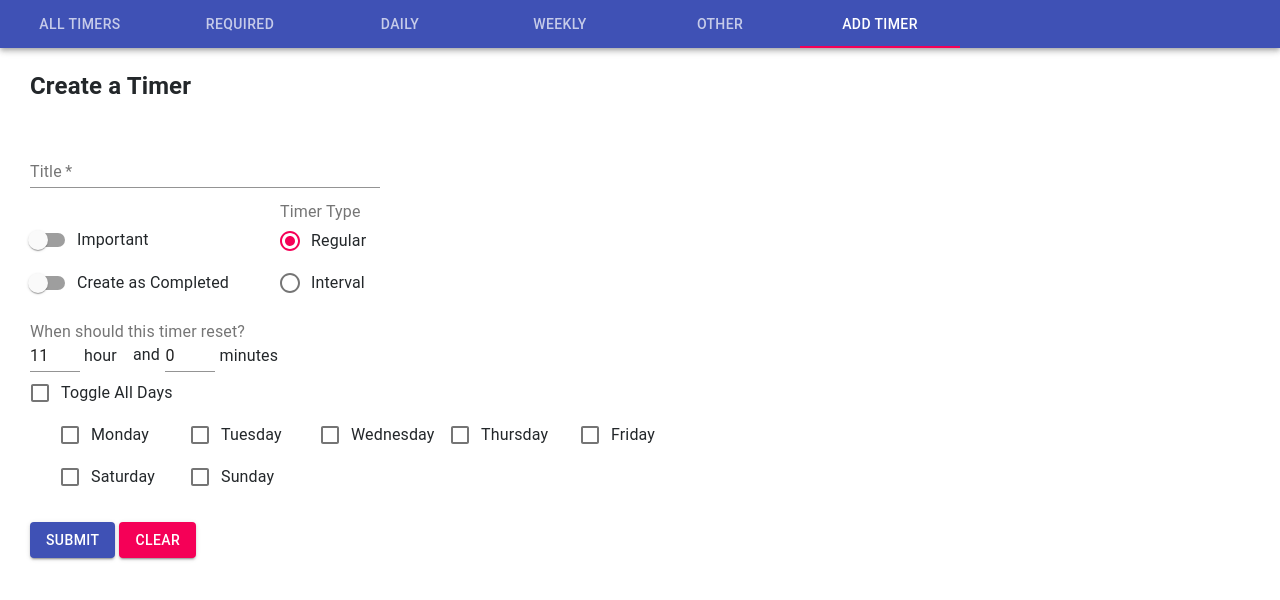
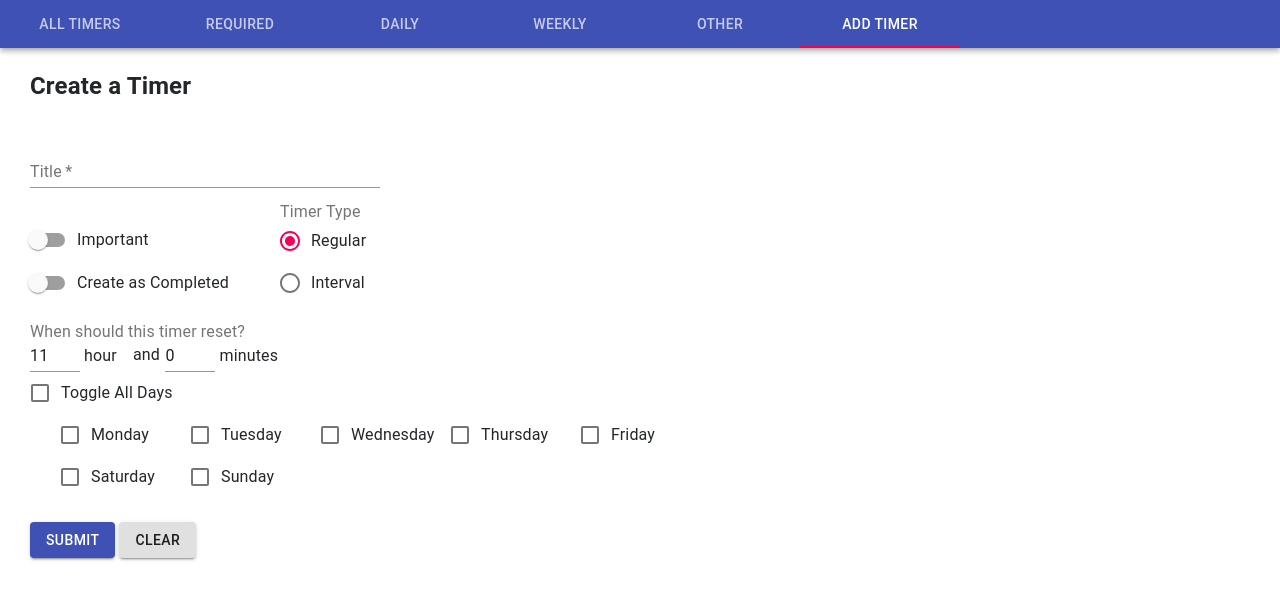
Before and after one commit to ceg9498/todo-timers, a React (Create React App) app: page / in a window 1280 px wide. Both pictures are taken after a click on the tab "ADD TIMER". Shown: the top 600 px of the page. Built offline with nearby package versions, Linux system fonts and the light colour scheme.

Commit message:
Make "Clear" Button uninteresting

```diff
--- a/src/component/addForm.tsx
+++ b/src/component/addForm.tsx
@@ -367,7 +367,7 @@ export default class AddForm extends React.Component<any,any>{
       <Button variant="contained" color="primary" onClick={this.handleSubmit}>
         Submit
       </Button>&nbsp;
-      <Button variant="contained" color="secondary" onClick={this.clearForm}>
+      <Button variant="contained" onClick={this.clearForm}>
         Clear
       </Button>
     </form>
```
